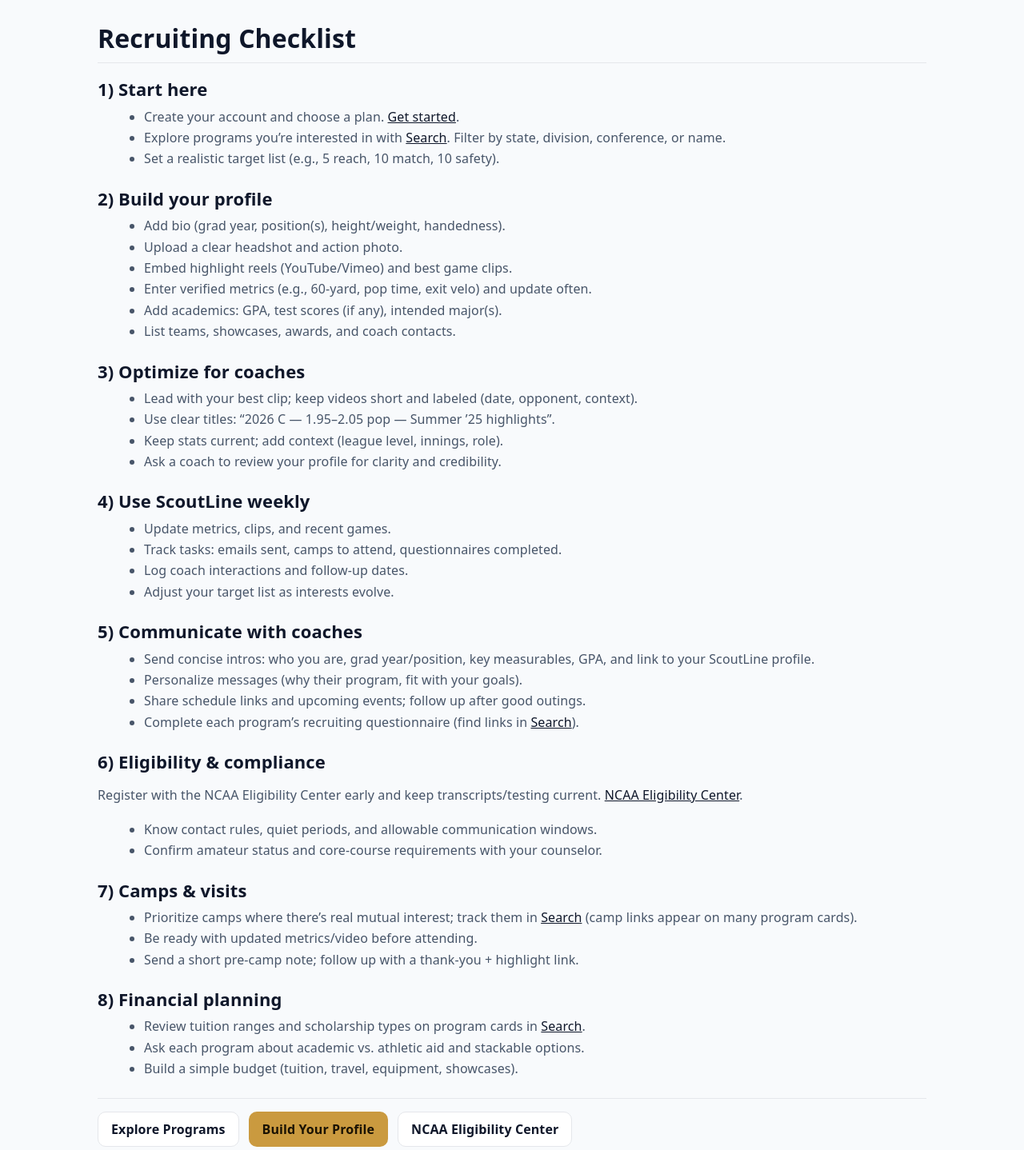
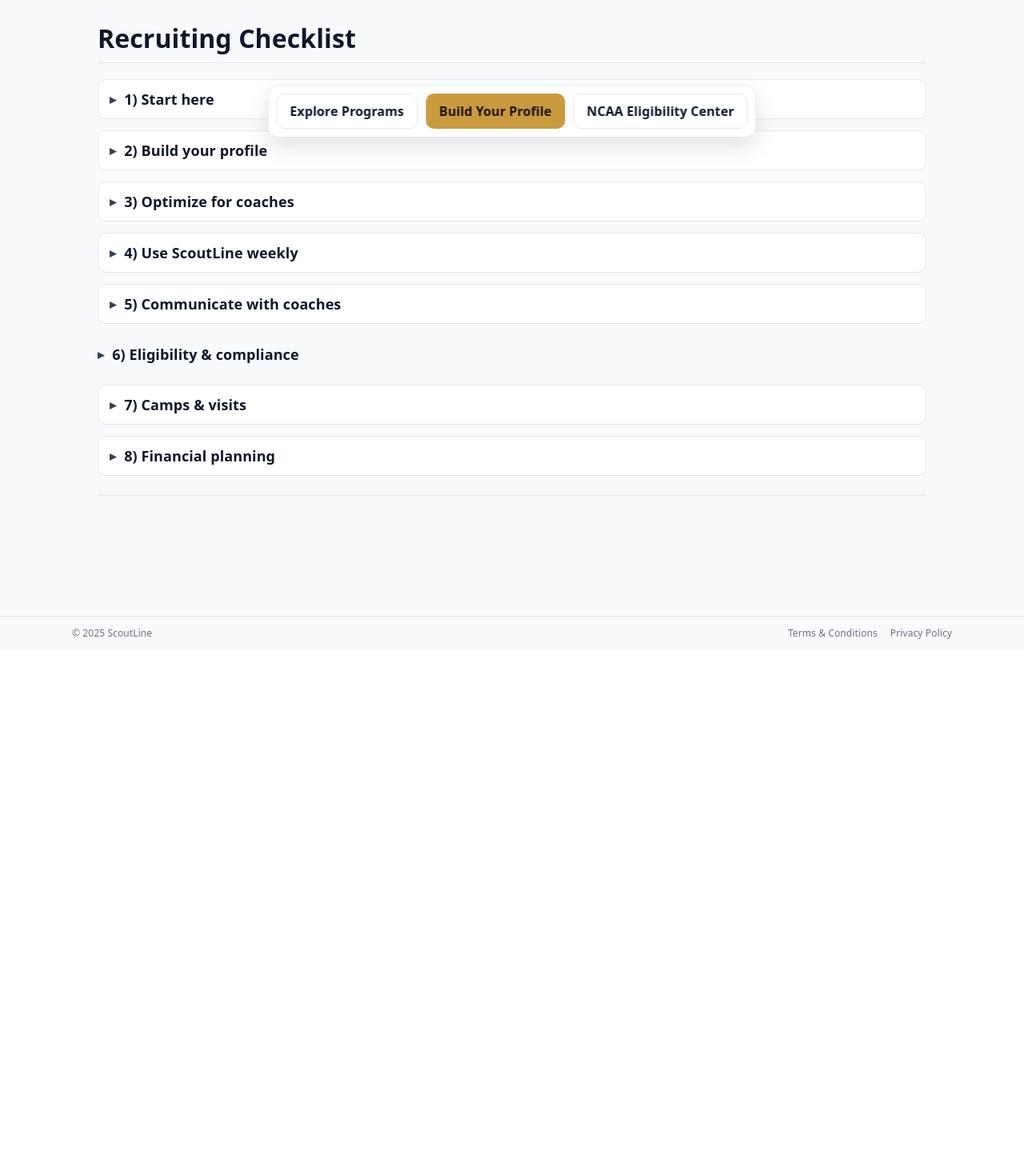
Before and after one commit to mattblittle-create/scoutline-beta, a Next.js app: page /recruiting-journey in a window 1280 px wide. Shown: the part 612-2050 px from the top of the page at 80% size. After the commit the page ends 1424 px from the top, so only its background shows below. Built offline with nearby package versions, Linux system fonts and the light colour scheme.

Commit message:
Update page.tsx

```diff
--- a/app/recruiting-journey/page.tsx
+++ b/app/recruiting-journey/page.tsx
@@ -11,7 +11,7 @@ export default function RecruitingJourneyPage() {
         style={{
           maxWidth: 1100,
           margin: "0 auto",
-          padding: "32px 16px",
+          padding: "32px 16px 110px", // bottom padding so floating bar won't overlap content
           color: "#0f172a",
         }}
       >
@@ -22,10 +22,122 @@ export default function RecruitingJourneyPage() {
         {/* Light divider line */}
         <div style={{ height: 1, background: "#e5e7eb", margin: "12px 0 20px" }} />
 
-        {/* Section 1 */}
-        <section style={{ marginBottom: 24 }}>
-          <h2 style={{ margin: "0 0 8px", fontSize: 22 }}>1) Start here</h2>
-          <ul style={{ margin: "8px 0 0 18px", color: "#475569", lineHeight: 1.65 }}>
+        {/* Collapsible styles + floating bar styles */}
+        <style>{`
+          details {
+            border-radius: 10px;
+            background: #fff;
+            border: 1px solid #e5e7eb;
+            margin: 0 0 14px;
+          }
+          summary {
+            list-style: none;
+            cursor: pointer;
+            padding: 12px 14px;
+            font-size: 18px;
+            font-weight: 700;
+            display: flex;
+            align-items: center;
+            gap: 10px;
+            user-select: none;
+          }
+          /* custom caret */
+          summary::before {
+            content: "▸";
+            display: inline-block;
+            transition: transform .2s ease;
+            transform-origin: center;
+            font-size: 16px;
+            color: #334155;
+          }
+          details[open] summary::before {
+            transform: rotate(90deg);
+          }
+          /* remove default marker for Safari */
+          summary::-webkit-details-marker { display: none; }
+
+          .panel-body {
+            padding: 0 16px 14px 16px;
+          }
+
+          /* Plain section (no box) for #6 */
+          .plain {
+            background: transparent;
+            border: none;
+            margin: 0 0 14px;
+          }
+          .plain summary {
+            padding-left: 0;
+          }
+          .plain .panel-body {
+            padding-left: 0;
+          }
+
+          /* Floating action bar (bottom fixed) */
+          .sl-fab {
+            position: fixed;
+            left: 50%;
+            transform: translateX(-50%);
+            bottom: 16px;
+            z-index: 50;
+            background: rgba(255,255,255,0.9);
+            backdrop-filter: saturate(180%) blur(6px);
+            border: 1px solid #e5e7eb;
+            border-radius: 14px;
+            box-shadow: 0 12px 28px rgba(15,23,42,0.12);
+            padding: 10px;
+          }
+          .sl-fab-row {
+            display: flex;
+            gap: 10px;
+            flex-wrap: wrap;
+            align-items: center;
+            justify-content: center;
+          }
+          .sl-btn-white {
+            padding: 10px 16px;
+            border-radius: 10px;
+            background: rgba(255,255,255,0.96);
+            color: #0f172a;
+            text-decoration: none;
+            border: 1px solid #e5e7eb;
+            font-weight: 600;
+            transition: transform .2s ease, box-shadow .2s ease, background-color .2s ease;
+          }
+          .sl-btn-white:hover {
+            transform: translateY(-2px);
+            box-shadow: 0 6px 16px rgba(0,0,0,0.18);
+            background: #f3f4f6;
+          }
+          .sl-btn-gold {
+            padding: 10px 16px;
+            border-radius: 10px;
+            background: #ca9a3f;
+            color: #1a1203;
+            text-decoration: none;
+            border: 1px solid transparent;
+            font-weight: 700;
+            transition: transform .2s ease, box-shadow .2s ease, background-color .2s ease;
+          }
+          .sl-btn-gold:hover {
+            transform: translateY(-2px);
+            box-shadow: 0 6px 16px rgba(0,0,0,0.20);
+            background: #b88934;
+          }
+
+          @media (max-width: 480px) {
+            .sl-fab {
+              width: calc(100% - 16px);
+              padding: 8px;
+            }
+          }
+        `}</style>
+
+        {/* 1) Start here (collapsed by default) */}
+        <details>
+          <summary>1) Start here</summary>
+          <div className="panel-body">
+            <ul style={{ margin: "0 0 0 18px", color: "#475569", lineHeight: 1.65 }}>
               <li>
                 Create your account and choose a plan.{" "}
                 <Link href="/pricing" style={{ color: "#0f172a", textDecoration: "underline" }}>
@@ -42,12 +154,14 @@ export default function RecruitingJourneyPage() {
               </li>
               <li>Set a realistic target list (e.g., 5 reach, 10 match, 10 safety).</li>
             </ul>
-        </section>
+          </div>
+        </details>
 
-        {/* Section 2 */}
-        <section style={{ marginBottom: 24 }}>
-          <h2 style={{ margin: "0 0 8px", fontSize: 22 }}>2) Build your profile</h2>
-          <ul style={{ margin: "8px 0 0 18px", color: "#475569", lineHeight: 1.65 }}>
+        {/* 2) Build your profile */}
+        <details>
+          <summary>2) Build your profile</summary>
+          <div className="panel-body">
+            <ul style={{ margin: "0 0 0 18px", color: "#475569", lineHeight: 1.65 }}>
               <li>Add bio (grad year, position(s), height/weight, handedness).</li>
               <li>Upload a clear headshot and action photo.</li>
               <li>Embed highlight reels (YouTube/Vimeo) and best game clips.</li>
@@ -55,53 +169,62 @@ export default function RecruitingJourneyPage() {
               <li>Add academics: GPA, test scores (if any), intended major(s).</li>
               <li>List teams, showcases, awards, and coach contacts.</li>
             </ul>
-        </section>
+          </div>
+        </details>
 
-        {/* Section 3 */}
-        <section style={{ marginBottom: 24 }}>
-          <h2 style={{ margin: "0 0 8px", fontSize: 22 }}>3) Optimize for coaches</h2>
-          <ul style={{ margin: "8px 0 0 18px", color: "#475569", lineHeight: 1.65 }}>
+        {/* 3) Optimize for coaches */}
+        <details>
+          <summary>3) Optimize for coaches</summary>
+          <div className="panel-body">
+            <ul style={{ margin: "0 0 0 18px", color: "#475569", lineHeight: 1.65 }}>
               <li>Lead with your best clip; keep videos short and labeled (date, opponent, context).</li>
               <li>Use clear titles: “2026 C — 1.95–2.05 pop — Summer ’25 highlights”.</li>
               <li>Keep stats current; add context (league level, innings, role).</li>
               <li>Ask a coach to review your profile for clarity and credibility.</li>
             </ul>
-        </section>
+          </div>
+        </details>
 
-        {/* Section 4 */}
-        <section style={{ marginBottom: 24 }}>
-          <h2 style={{ margin: "0 0 8px", fontSize: 22 }}>4) Use ScoutLine weekly</h2>
-          <ul style={{ margin: "8px 0 0 18px", color: "#475569", lineHeight: 1.65 }}>
+        {/* 4) Use ScoutLine weekly */}
+        <details>
+          <summary>4) Use ScoutLine weekly</summary>
+          <div className="panel-body">
+            <ul style={{ margin: "0 0 0 18px", color: "#475569", lineHeight: 1.65 }}>
               <li>Update metrics, clips, and recent games.</li>
               <li>Track tasks: emails sent, camps to attend, questionnaires completed.</li>
               <li>Log coach interactions and follow-up dates.</li>
               <li>Adjust your target list as interests evolve.</li>
             </ul>
-        </section>
+          </div>
+        </details>
 
-        {/* Section 5 */}
-        <section style={{ marginBottom: 24 }}>
-          <h2 style={{ margin: "0 0 8px", fontSize: 22 }}>5) Communicate with coaches</h2>
-          <ul style={{ margin: "8px 0 0 18px", color: "#475569", lineHeight: 1.65 }}>
+        {/* 5) Communicate with coaches */}
+        <details>
+          <summary>5) Communicate with coaches</summary>
+          <div className="panel-body">
+            <ul style={{ margin: "0 0 0 18px", color: "#475569", lineHeight: 1.65 }}>
               <li>
                 Send concise intros: who you are, grad year/position, key measurables, GPA, and link
                 to your ScoutLine profile.
               </li>
               <li>Personalize messages (why their program, fit with your goals).</li>
               <li>Share schedule links and upcoming events; follow up after good outings.</li>
-            <li>Complete each program’s recruiting questionnaire (find links in{" "}
+              <li>
+                Complete each program’s recruiting questionnaire (find links in{" "}
                 <Link href="/search" style={{ color: "#0f172a", textDecoration: "underline" }}>
                   Search
                 </Link>
                 ).
               </li>
             </ul>
-        </section>
+          </div>
+        </details>
 
-        {/* Section 6 */}
-        <section style={{ marginBottom: 24 }}>
-          <h2 style={{ margin: "0 0 8px", fontSize: 22 }}>6) Eligibility & compliance</h2>
-          <p style={{ color: "#475569", lineHeight: 1.65 }}>
+        {/* 6) Eligibility & compliance — plain (no box) */}
+        <details className="plain">
+          <summary>6) Eligibility & compliance</summary>
+          <div className="panel-body">
+            <p style={{ color: "#475569", lineHeight: 1.65, marginTop: 0 }}>
               Register with the NCAA Eligibility Center early and keep transcripts/testing current.{" "}
               <a
                 href="https://www.ncaa.org/student-athletes/future/eligibility-center"
@@ -117,12 +240,14 @@ export default function RecruitingJourneyPage() {
               <li>Know contact rules, quiet periods, and allowable communication windows.</li>
               <li>Confirm amateur status and core-course requirements with your counselor.</li>
             </ul>
-        </section>
+          </div>
+        </details>
 
-        {/* Section 7 */}
-        <section style={{ marginBottom: 24 }}>
-          <h2 style={{ margin: "0 0 8px", fontSize: 22 }}>7) Camps & visits</h2>
-          <ul style={{ margin: "8px 0 0 18px", color: "#475569", lineHeight: 1.65 }}>
+        {/* 7) Camps & visits */}
+        <details>
+          <summary>7) Camps & visits</summary>
+          <div className="panel-body">
+            <ul style={{ margin: "0 0 0 18px", color: "#475569", lineHeight: 1.65 }}>
               <li>
                 Prioritize camps where there’s real mutual interest; track them in{" "}
                 <Link href="/search" style={{ color: "#0f172a", textDecoration: "underline" }}>
@@ -133,12 +258,14 @@ export default function RecruitingJourneyPage() {
               <li>Be ready with updated metrics/video before attending.</li>
               <li>Send a short pre-camp note; follow up with a thank-you + highlight link.</li>
             </ul>
-        </section>
+          </div>
+        </details>
 
-        {/* Section 8 */}
-        <section>
-          <h2 style={{ margin: "0 0 8px", fontSize: 22 }}>8) Financial planning</h2>
-          <ul style={{ margin: "8px 0 0 18px", color: "#475569", lineHeight: 1.65 }}>
+        {/* 8) Financial planning */}
+        <details>
+          <summary>8) Financial planning</summary>
+          <div className="panel-body">
+            <ul style={{ margin: "0 0 0 18px", color: "#475569", lineHeight: 1.65 }}>
               <li>
                 Review tuition ranges and scholarship types on program cards in{" "}
                 <Link href="/search" style={{ color: "#0f172a", textDecoration: "underline" }}>
@@ -149,58 +276,32 @@ export default function RecruitingJourneyPage() {
               <li>Ask each program about academic vs. athletic aid and stackable options.</li>
               <li>Build a simple budget (tuition, travel, equipment, showcases).</li>
             </ul>
-        </section>
+          </div>
+        </details>
 
-        {/* Bottom divider + quick links */}
+        {/* Bottom divider before the floating bar (visual separation) */}
         <div style={{ height: 1, background: "#e5e7eb", margin: "24px 0 16px" }} />
+      </main>
 
-        <div style={{ display: "flex", gap: 12, flexWrap: "wrap" }}>
-          <Link
-            href="/search"
-            style={{
-              padding: "10px 16px",
-              borderRadius: 10,
-              background: "rgba(255,255,255,0.96)",
-              color: "#0f172a",
-              textDecoration: "none",
-              border: "1px solid #e5e7eb",
-              fontWeight: 600,
-            }}
-          >
+      {/* Floating Action Bar */}
+      <div className="sl-fab" role="region" aria-label="Quick actions">
+        <div className="sl-fab-row">
+          <Link href="/search" className="sl-btn-white">
             Explore Programs
           </Link>
-          <Link
-            href="/pricing"
-            style={{
-              padding: "10px 16px",
-              borderRadius: 10,
-              background: "#ca9a3f",
-              color: "#1a1203",
-              textDecoration: "none",
-              border: "1px solid transparent",
-              fontWeight: 700,
-            }}
-          >
+          <Link href="/pricing" className="sl-btn-gold">
             Build Your Profile
           </Link>
           <a
             href="https://www.ncaa.org/student-athletes/future/eligibility-center"
             target="_blank"
             rel="noopener noreferrer"
-            style={{
-              padding: "10px 16px",
-              borderRadius: 10,
-              background: "rgba(255,255,255,0.96)",
-              color: "#0f172a",
-              textDecoration: "none",
-              border: "1px solid #e5e7eb",
-              fontWeight: 600,
-            }}
+            className="sl-btn-white"
           >
             NCAA Eligibility Center
           </a>
         </div>
-      </main>
+      </div>
     </>
   );
 }
```
Lines whose indentation alone changed are shown as unchanged.
